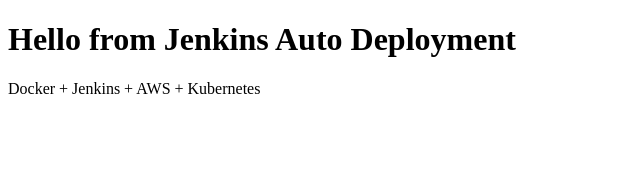
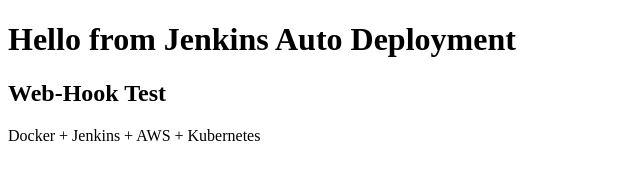
Before and after one commit to SKrrr0307/final-devops-project, a plain HTML site: page app/index.html in a window 1280 px wide. Shown: the whole page, without its empty margins (0-640 px from the left). Drawn offline with Linux system fonts and the light colour scheme.

Commit message:
Testing webhook

```diff
--- a/app/index.html
+++ b/app/index.html
@@ -7,7 +7,7 @@
 <body>
 
 <h1>Hello from Jenkins Auto Deployment</h1>
-
+<h2>Web-Hook Test</h2>
 <p>
 Docker + Jenkins + AWS + Kubernetes
 </p>
```
